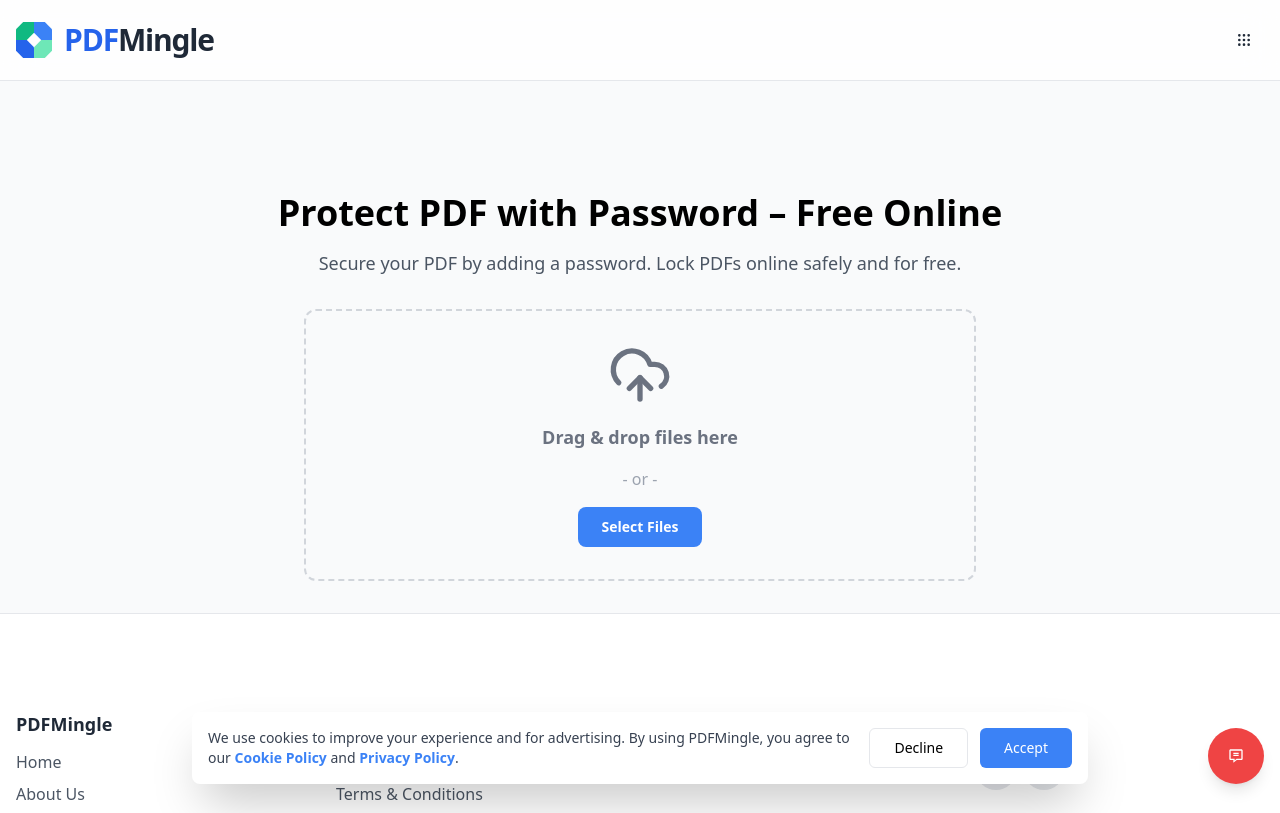
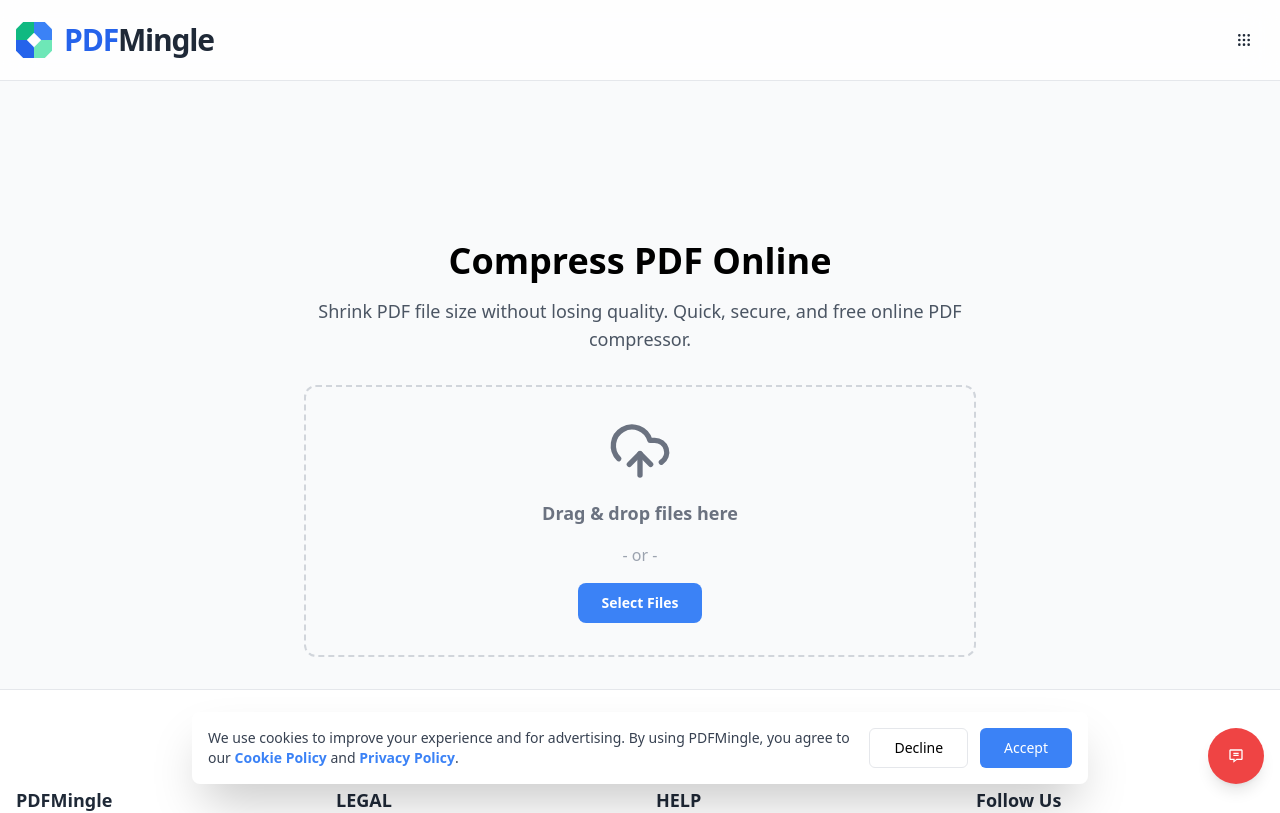
Before and after one commit to widhia-solanki/Pdfmingle, a Next.js app: page /compress-pdf in a window 1280 px wide. Shown: the top 813 px of the page. Built offline with nearby package versions, Linux system fonts and the light colour scheme.

Commit message:
Update compress-pdf.tsx

```diff
--- a/src/pages/compress-pdf.tsx
+++ b/src/pages/compress-pdf.tsx
@@ -1,4 +1,4 @@
-// src/pages/protect-pdf.tsx
+// src/pages/compress-pdf.tsx
 
 import React, { useState, useCallback } from 'react';
 import { NextPage } from 'next';
@@ -6,7 +6,7 @@ import { NextSeo } from 'next-seo';
 import { ToolUploader } from '@/components/ToolUploader';
 import { ToolProcessor } from '@/components/ToolProcessor';
 import { ToolDownloader } from '@/components/ToolDownloader';
-import { ProtectOptions } from '@/components/tools/ProtectOptions';
+import { CompressOptions, CompressionLevel } from '@/components/tools/CompressOptions';
 import PDFPreviewer from '@/components/PDFPreviewer';
 import { Button } from '@/components/ui/button';
 import { tools } from '@/constants/tools';
@@ -14,8 +14,8 @@ import { useToast } from '@/hooks/use-toast';
 
 type Status = 'idle' | 'options' | 'processing' | 'success' | 'error';
 
-const ProtectPDFPage: NextPage = () => {
-  const tool = tools['protect-pdf'];
+const CompressPDFPage: NextPage = () => {
+  const tool = tools['compress-pdf'];
   const { toast } = useToast();
 
   const [files, setFiles] = useState<File[]>([]);
@@ -23,8 +23,10 @@ const ProtectPDFPage: NextPage = () => {
   const [status, setStatus] = useState<Status>('idle');
   const [downloadUrl, setDownloadUrl] = useState<string>('');
   const [processedFileName, setProcessedFileName] = useState('');
+  const [compressionLevel, setCompressionLevel] = useState<CompressionLevel>('medium');
 
   const handleFilesSelected = (selectedFiles: File[]) => {
+    setError(null);
     setFiles(selectedFiles);
     if (selectedFiles.length > 0) {
       setStatus('options');
@@ -41,7 +43,7 @@ const ProtectPDFPage: NextPage = () => {
     }
   };
 
-  const handleProcess = async (password: string) => {
+  const handleProcess = async () => {
     if (files.length === 0) {
       setError('Please upload a PDF file.');
       return;
@@ -52,11 +54,11 @@ const ProtectPDFPage: NextPage = () => {
 
     const formData = new FormData();
     formData.append('file', files[0]);
-    formData.append('password', password);
+    formData.append('level', compressionLevel);
 
     try {
       const apiBaseUrl = process.env.NEXT_PUBLIC_API_URL || 'https://pdfmingle-backend.onrender.com';
-      const response = await fetch(`${apiBaseUrl}/protect-pdf`, {
+      const response = await fetch(`${apiBaseUrl}/api/compress-pdf`, {
         method: 'POST',
         body: formData,
       });
@@ -69,13 +71,13 @@ const ProtectPDFPage: NextPage = () => {
       const blob = await response.blob();
       const url = URL.createObjectURL(blob);
       setDownloadUrl(url);
-      setProcessedFileName(`protected_${files[0]?.name || 'document.pdf'}`);
+      setProcessedFileName(`compressed_${files[0]?.name || 'document.pdf'}`);
       setStatus('success');
-      toast({ title: 'Success!', description: 'Your PDF has been protected.' });
+      toast({ title: 'Success!', description: 'Your PDF has been compressed.' });
 
     } catch (err) {
       const message = err instanceof Error ? err.message : 'An unknown error occurred.';
-      setError(`Protection failed: ${message}`);
+      setError(`Compression failed: ${message}`);
       setStatus('error');
       toast({ title: 'Error', description: message, variant: 'destructive' });
     }
@@ -88,6 +90,7 @@ const ProtectPDFPage: NextPage = () => {
     setStatus('idle');
     setDownloadUrl('');
     setProcessedFileName('');
+    setCompressionLevel('medium');
   }, [downloadUrl]);
 
   return (
@@ -95,16 +98,16 @@ const ProtectPDFPage: NextPage = () => {
       <NextSeo
         title={tool.metaTitle}
         description={tool.metaDescription}
-        canonical={`https://pdfmingle.net/${tool.value}`}
+        canonical={`https://pdfmingle.com/${tool.value}`}
       />
-      <div className="container mx-auto px-4 py-8">
+      <div className="container mx-auto px-4 py-8 pt-20">
         <h1 className="text-4xl font-bold text-center mb-4">{tool.h1}</h1>
         <p className="text-lg text-gray-600 text-center mb-8 max-w-2xl mx-auto">
           {tool.description}
         </p>
 
-        {status === 'idle' && (
-           <div className="max-w-4xl mx-auto">
+        {(status === 'idle' || status === 'error') && (
+           <div className="max-w-4xl mx-auto flex flex-col items-center gap-4">
             <ToolUploader
                 onFilesSelected={handleFilesSelected}
                 acceptedFileTypes={{ 'application/pdf': ['.pdf'] }}
@@ -114,11 +117,12 @@ const ProtectPDFPage: NextPage = () => {
                 onProcess={() => {}}
                 actionButtonText=""
             />
+            {status === 'error' && <Button onClick={handleStartOver} variant="outline">Try Again</Button>}
            </div>
         )}
 
         {status === 'options' && (
-          <div className="space-y-6 max-w-4xl mx-auto flex flex-col items-center">
+          <div className="space-y-8 max-w-4xl mx-auto flex flex-col items-center">
              <div className="grid grid-cols-1 md:grid-cols-2 lg:grid-cols-3 gap-4">
                {files.map((file, index) => (
                  <PDFPreviewer
@@ -129,7 +133,10 @@ const ProtectPDFPage: NextPage = () => {
                  />
                ))}
              </div>
-             <ProtectOptions onPasswordSet={handleProcess} />
+             <CompressOptions level={compressionLevel} onLevelChange={setCompressionLevel} />
+             <Button size="lg" onClick={handleProcess} className="w-full max-w-md bg-brand-blue hover:bg-brand-blue-dark text-white font-bold py-6 text-lg">
+                Compress PDF
+             </Button>
           </div>
         )}
 
@@ -142,16 +149,9 @@ const ProtectPDFPage: NextPage = () => {
             onStartOver={handleStartOver}
           />
         )}
-
-        {status === 'error' && (
-            <div className="text-center p-8">
-              <p className="text-red-500 font-semibold mb-4">{error}</p>
-              <Button onClick={handleStartOver} variant="outline">Try Again</Button>
-            </div>
-        )}
       </div>
     </>
   );
 };
 
-export default ProtectPDFPage;
+export default CompressPDFPage;
```
